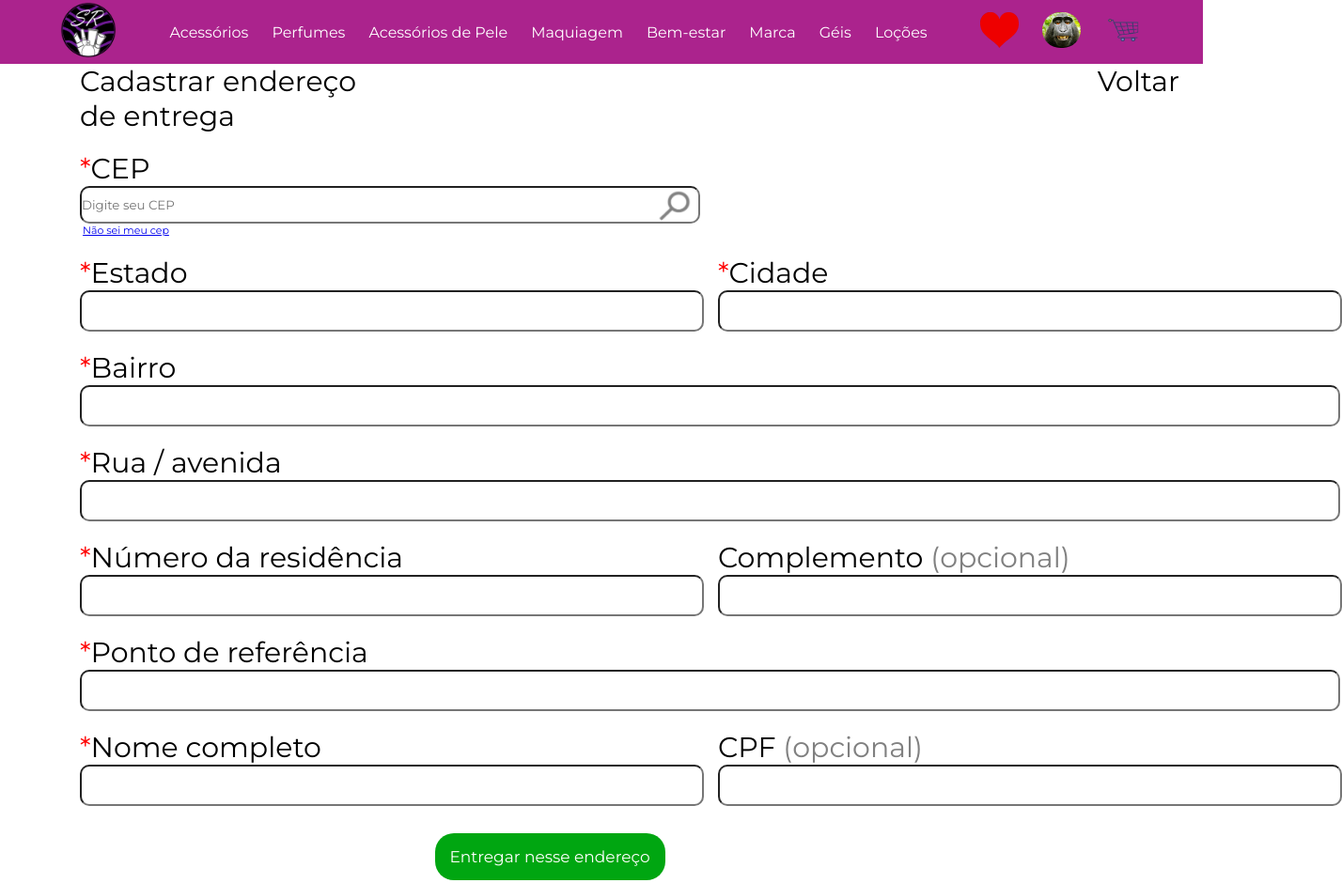
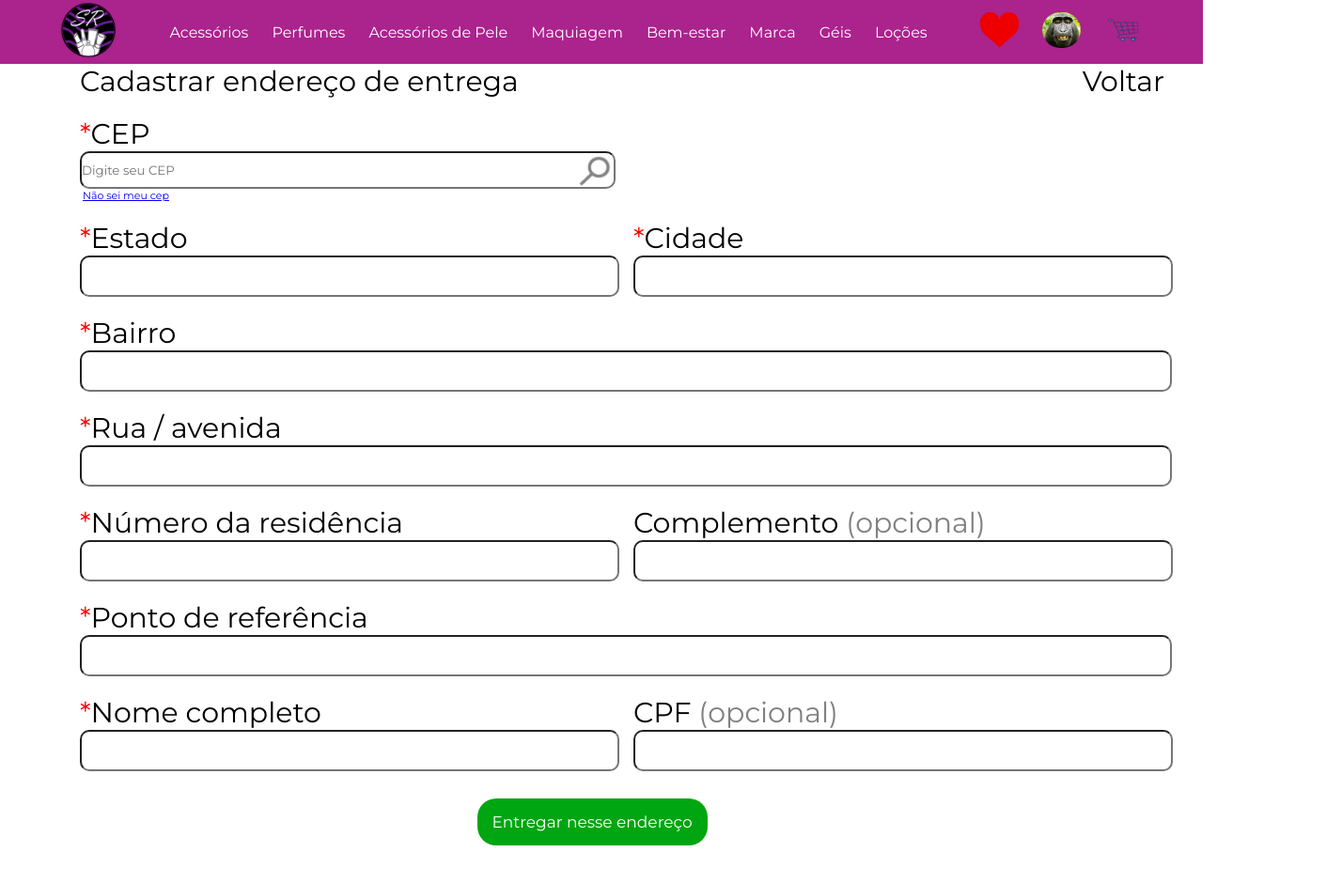
Before and after one commit to uAbyzou/sprint-3, a plain HTML site: page Identificação/indentifi.html in a window 1280 px wide. Shown: the top 940 px of the page at 94% size, 1428 px wide, since content can reach past the window. Drawn offline with Linux system fonts and the light colour scheme.

Commit message:
Identificação

```diff
--- a/Identificação/style.css
+++ b/Identificação/style.css
@@ -94,8 +94,8 @@ header a:hover {
 
 .teto {
     display: flex;
-    gap: 700px;
-    margin-right: 25px;
+    gap: 515px;
+    margin-right: 0px;
     margin-left: 0px;
 }
 
@@ -125,14 +125,14 @@ header a:hover {
 
 
 input {
-    width: 660px;
+    width: 570px;
     height: 40px;
     border-radius: 10px;
     margin-left: 85px;
 }
 
 .cep input{
-    width: 660px;
+    width: 570px;
     height: 40px;
     border-radius: 10px;
 }
@@ -149,7 +149,7 @@ input {
 
 .cep a {
     position: absolute;
-    left: 700px;
+    left: 615px;
     margin-top: 5px;
 }
 
@@ -197,16 +197,16 @@ input {
 /* _____________________________________________________________ */
 /* Input maior */
 .bairro input {
-    width: 1337px;
+    width: 1158px;
 }
 
 
 .ponto-de-referencia input{
-    width: 1337px;
+    width: 1158px;
 }
 
 .rua input{
-    width: 1337px;
+    width: 1158px;
 }
 
 /* Input maior */
@@ -236,7 +236,7 @@ input {
     justify-content: center;
     text-decoration: none;
     color: white;
-    margin-right: 110px;
+    margin-right: 20px;
 }
 
 .botao p:hover {
```
